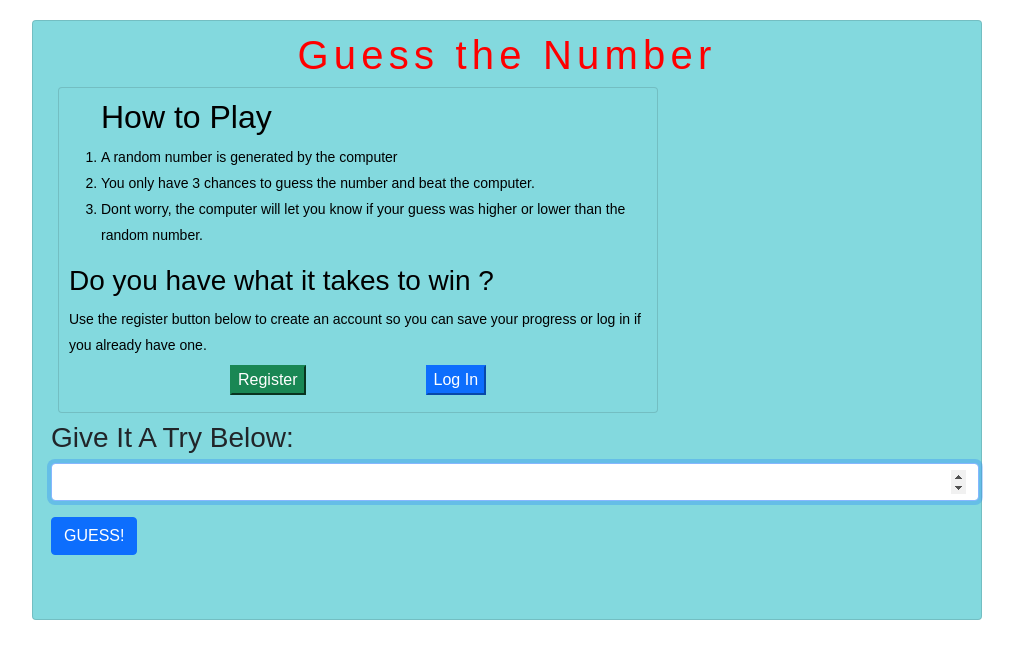
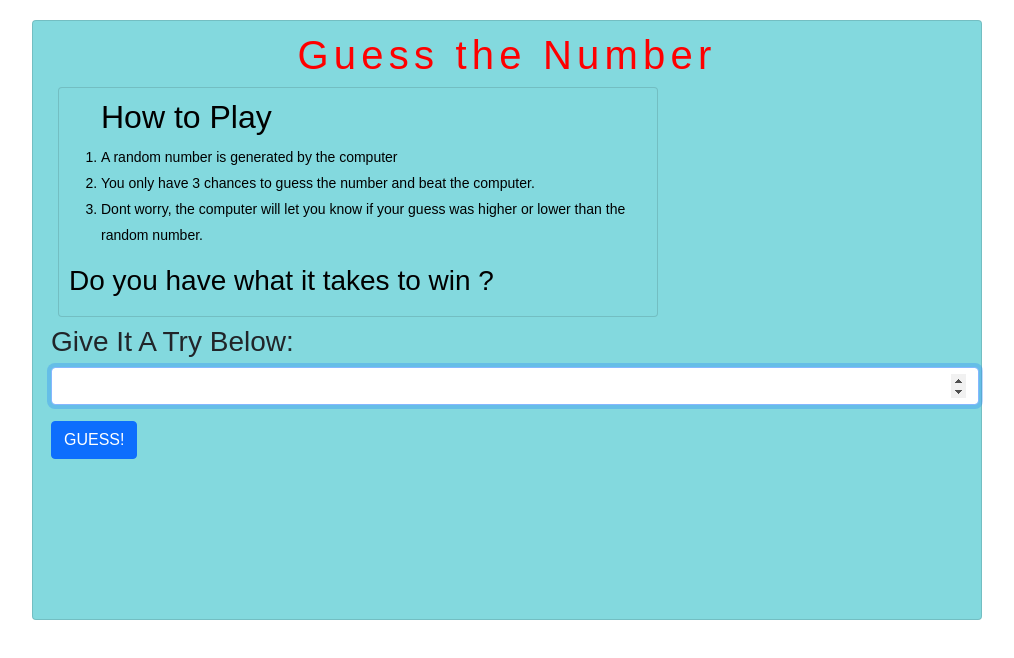
Before and after one commit to ML-ex/Number-Game, a React app: page / in a window 1280 px wide. Shown: the top 658 px of the page, without its empty margins (133-1147 px from the left). Built offline with nearby package versions, Linux system fonts and the light colour scheme; the HTML template or start-up script is replaced by a standard one.

Commit message:
remove unusable buttons

```diff
--- a/src/homepage/Rules.js
+++ b/src/homepage/Rules.js
@@ -24,19 +24,7 @@ class Rules extends React.Component {
             let you know
             if your guess was higher or lower than the random number. </li>
             </ol> <h3 > Do you have what it takes to win ? </h3>
-            <span > Use the register button below to create an account so you can save your progress or log in
-            if you already have one. </span>
 
-
-            <div class = "btn" >
-            <button type = "button"
-            class = "btn-success"
-            style = {
-                { marginRight: "120px" }
-            } > Register </button>
-             <button type = "button"
-            class = "btn-primary" > Log In </button>
-            </div>
             </div>
             </>
 
```
